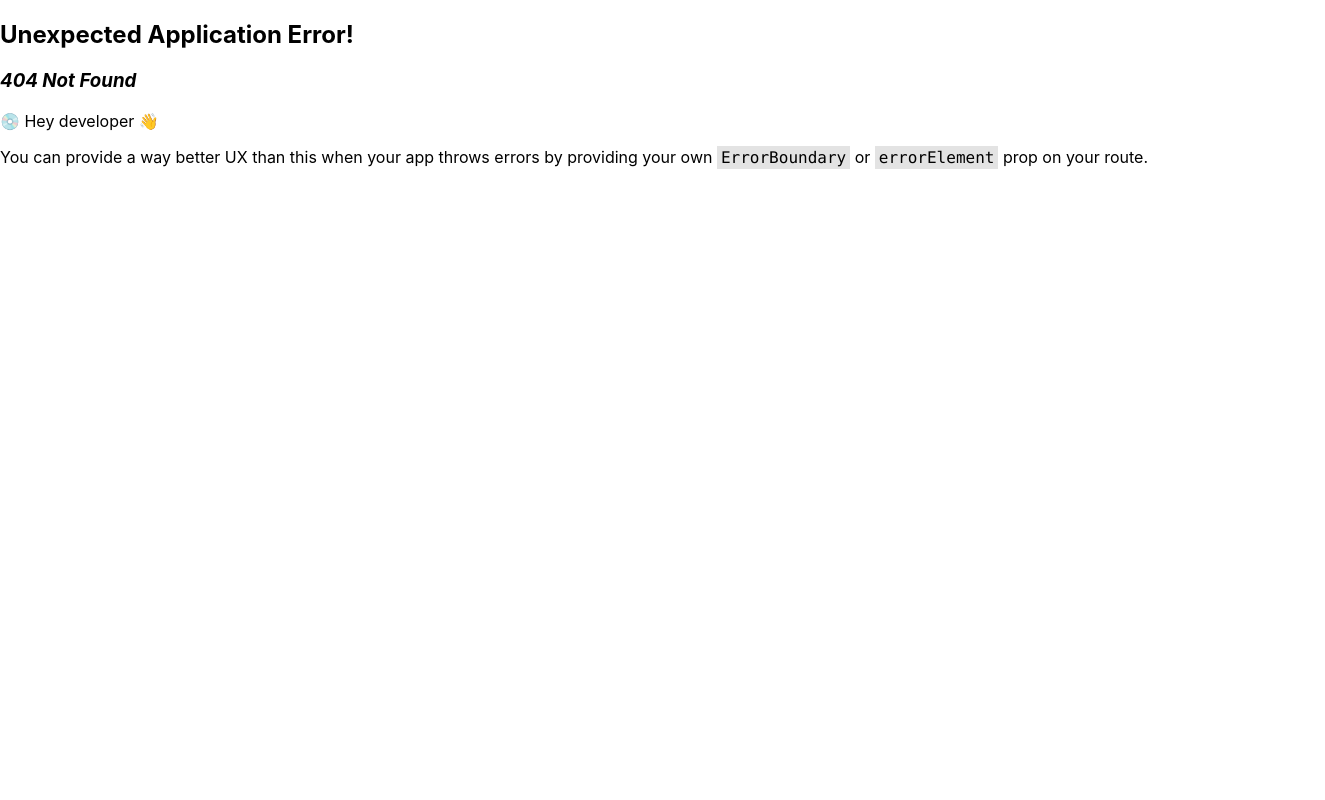
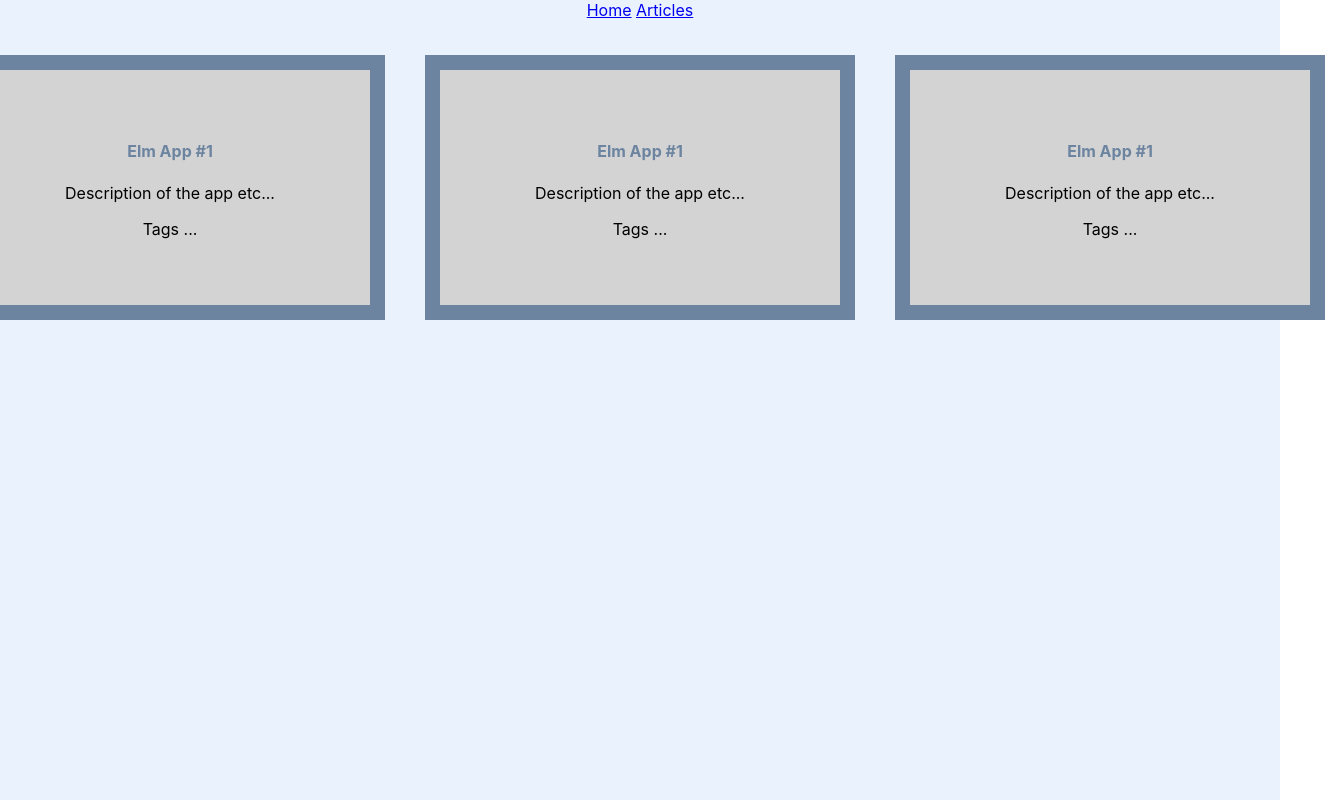
Before and after one commit to r4z4/azure-static, a React (Create React App) app: page /projects in a window 1280 px wide. Before the commit this address had no page. Shown: the whole page, 1325 px wide, since content can reach past the window. Built offline with nearby package versions, Linux system fonts and the light colour scheme.

Commit message:
added project, styles, links

```diff
--- a/src/App.css
+++ b/src/App.css
@@ -1,5 +1,15 @@
 .App {
   text-align: center;
+}
+
+html, body {
+  height: 100%;
+}
+
+.home-page {
+  text-align: center;
+  background-color:rgb(233, 242, 253);
+  min-height: 100vh;
 }
 
 .App-logo {
@@ -24,34 +34,18 @@
   color: white;
 }
 
-.article-container {
-  background-color: lightgrey;
-  width: 300px;
-  border: 15px solid rgb(108, 132, 160);
-  padding: 50px;
-  margin: 20px;
+.route-link {
+  color: #61dafb;
 }
 
-.article-title {
-  color: rgb(108, 132, 160);
-}
-
-.article-grid-container {
+.links-container {
   display: grid;
   grid-template-columns: auto auto auto;
   padding: 10px;
 }
 
-.article-grid-item {
-  background-color: rgba(255, 255, 255, 0.8);
-  border: 1px solid rgba(0, 0, 0, 0.8);
+.links-container a {
   padding: 20px;
-  font-size: 30px;
-  text-align: center;
-}
-
-.App-link {
-  color: #61dafb;
 }
 
 @keyframes App-logo-spin {
@@ -62,3 +56,58 @@
     transform: rotate(360deg);
   }
 }
+
+/******************
+*****ARTICLES*****
+******************/
+.article-container {
+  background-color: lightgrey;
+  width: 300px;
+  border: 15px solid rgb(108, 132, 160);
+  padding: 50px;
+  margin: 20px;
+  align-items: center;
+  justify-content: center;
+}
+
+.article-title {
+  color: rgb(108, 132, 160);
+}
+
+.article-grid-container {
+  display: grid;
+  grid-template-columns: auto auto auto;
+  padding: 15px;
+  align-items: center;
+  justify-content: center;
+}
+
+.article-grid-item {
+  background-color: rgba(255, 255, 255, 0.8);
+  border: 1px solid rgba(0, 0, 0, 0.8);
+  padding: 20px;
+  font-size: 30px;
+  text-align: center;
+}
+/******************
+*****PROJECTS*****
+******************/
+.project-container {
+  background-color: lightgrey;
+  width: 300px;
+  border: 15px solid rgb(108, 132, 160);
+  padding: 50px;
+  margin: 20px;
+}
+
+.project-title {
+  color: rgb(108, 132, 160);
+}
+
+.project-grid-container {
+  display: grid;
+  grid-template-columns: auto auto auto;
+  padding: 15px;
+  align-items: center;
+  justify-content: center;
+}
--- a/src/App.tsx
+++ b/src/App.tsx
@@ -12,17 +12,28 @@ function App() {
           Not Sure What We're Doing Here Yet
         </p>
         <a
-          className="gh-link"
+          className="route-link"
           href="https://r4z4.github.io"
           target="_blank"
           rel="noopener noreferrer"
         >
           Just For Now
         </a>
-        <div className={'article-grid-container'}>
-          <Article />
-          <Article />
-          <Article />
+        <div className={'links-container'}>
+        <a
+          className="route-link"
+          href="/articles"
+          rel="noopener noreferrer"
+        >
+          Articles
+        </a>
+        <a
+          className="route-link"
+          href="/projects"
+          rel="noopener noreferrer"
+        >
+          Projects
+        </a>
         </div>
       </header>
     </div>
--- /dev/null
+++ b/src/components/ArticleHome.tsx
@@ -0,0 +1,25 @@
+import '../App.css';
+import Article from './Article';
+
+interface ArticleHomeProps {
+  active?: boolean;
+}
+
+function ArticleHome({ active = false }: ArticleHomeProps) {
+  return (
+    <div className="App">
+        <nav>
+          <a href="/">Home</a>
+          {' '}
+          <a href="/projects">Projects</a>
+        </nav>
+        <div className={'article-grid-container'}>
+          <Article />
+          <Article />
+          <Article />
+        </div>
+    </div>
+  );
+}
+
+export default ArticleHome;
--- /dev/null
+++ b/src/components/Project.tsx
@@ -0,0 +1,21 @@
+import React from 'react';
+
+interface ProjectProps {
+  active?: boolean;
+}
+
+function Project({ active = false }: ProjectProps) {
+  return (
+    <div className={'project-container'}>
+      <h4 className={'project-title'}>Elm App #1</h4>
+      <div className={'project-body'}>
+        <p>Description of the app etc...</p>
+      </div>
+      <div className={'project-footer'}>
+        <p>Tags ...</p>
+      </div>
+    </div>
+  );
+}
+
+export default Project;
--- /dev/null
+++ b/src/components/ProjectHome.tsx
@@ -0,0 +1,25 @@
+import '../App.css';
+import Project from './Project'
+
+interface ProjectHomeProps {
+  active?: boolean;
+}
+
+function ProjectHome({ active = false }: ProjectHomeProps) {
+  return (
+    <div className="home-page">
+        <nav>
+          <a href="/">Home</a>
+          {' '}
+          <a href="/articles">Articles</a>
+        </nav>
+        <div className={'article-grid-container'}>
+          <Project />
+          <Project />
+          <Project />
+        </div>
+    </div>
+  );
+}
+
+export default ProjectHome;
```
Also changed, not shown: src/index.tsx (+7 -1 lines), src/routes/root.tsx (deleted, +0 -43 lines), public/logo512.png (deleted).
